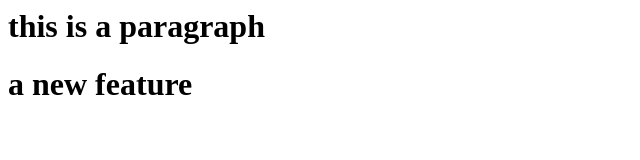
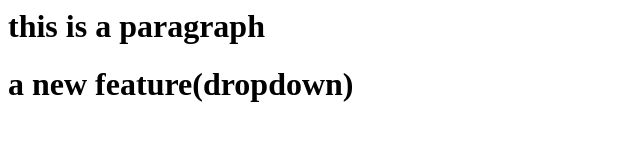
Before and after one commit to pragyasinghc/localrepo, a plain HTML site: page index.html in a window 1280 px wide. Shown: the whole page, without its empty margins (0-640 px from the left). Drawn offline with Linux system fonts and the light colour scheme.

```diff
--- a/index.html
+++ b/index.html
@@ -1,2 +1,2 @@
 <h1>this is a paragraph</h1>
-<h1>a new feature</h1>
+<h1>a new feature(dropdown)</h1>
```
